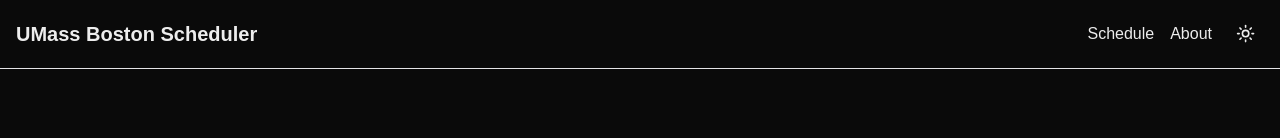
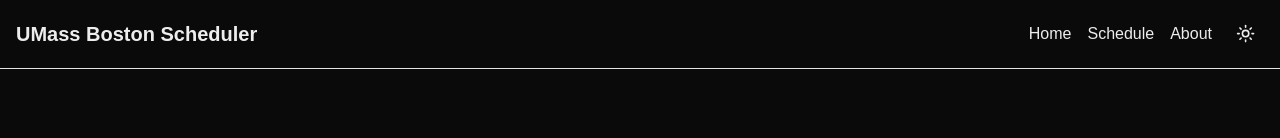
Before and after one commit to leiDnedyA/umb-course-scheduler, a Next.js app: page / in a window 1280 px wide. Shown: the top 138 px of the page. Built offline with nearby package versions, Linux system fonts and the light colour scheme.

Commit message:
feat: added home to navbar

```diff
--- a/components/Navbar.tsx
+++ b/components/Navbar.tsx
@@ -10,6 +10,9 @@
             UMass Boston Scheduler
           </Link>
           <div className="flex items-center gap-4">
+            <Link href="/" className="text-foreground hover:text-gray-400 transition-colors">
+              Home
+            </Link>
             <Link href="/schedule" className="text-foreground hover:text-gray-400 transition-colors">
               Schedule
             </Link>
```
